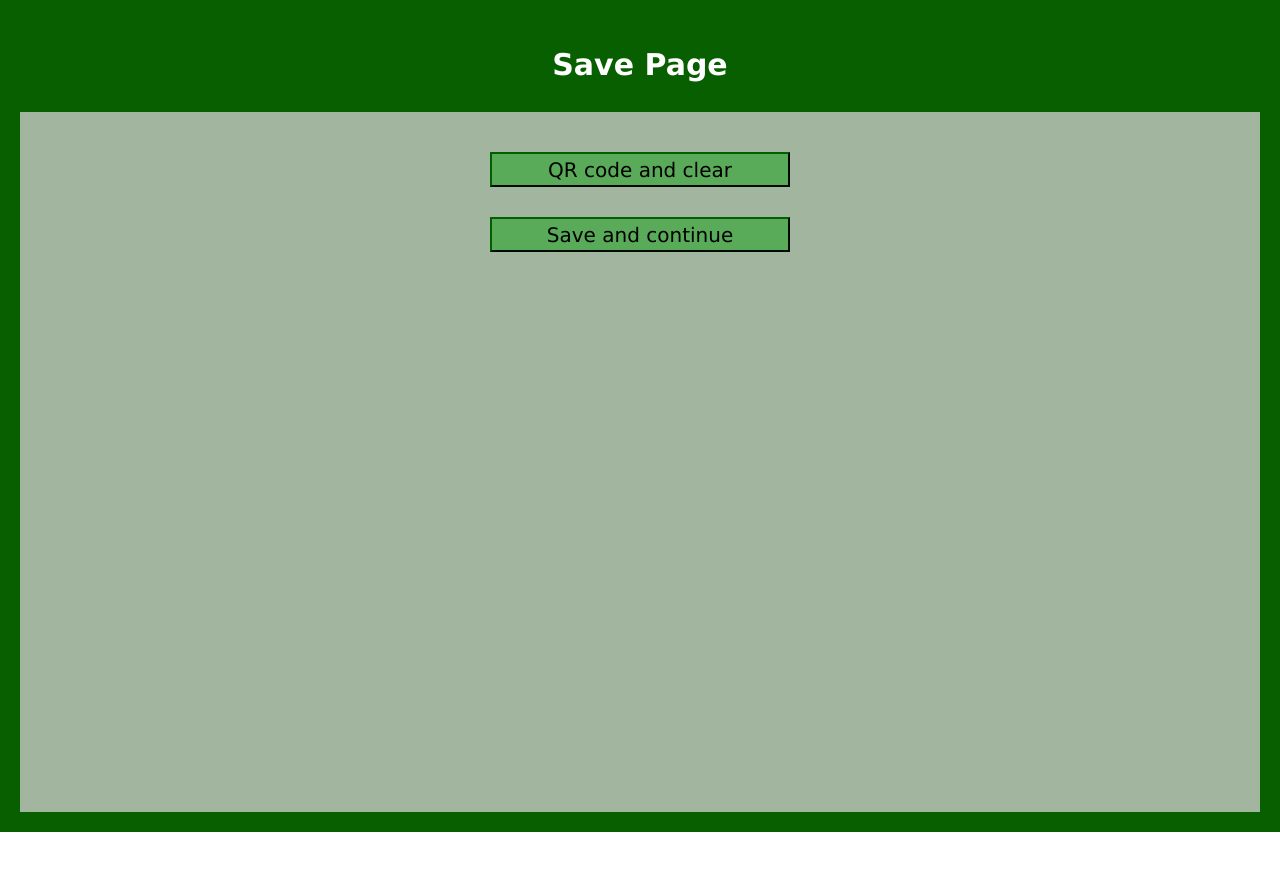
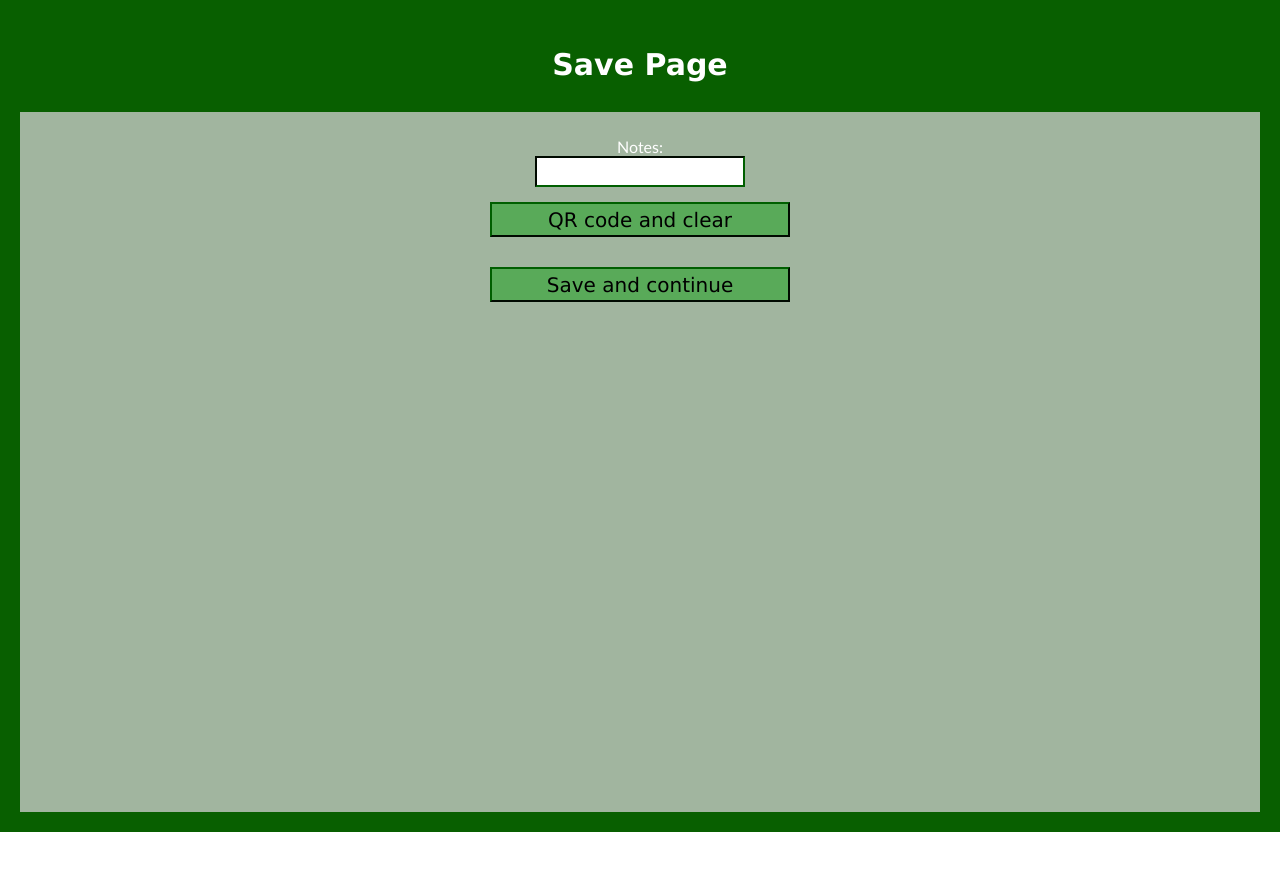
Before and after one commit to 4201VitruvianBots/ScoutingApp2023, a React (Create React App) app: page / in a window 1280 px wide. Shown: the part 2640-3510 px from the top of the page. Built offline with nearby package versions, Linux system fonts and the light colour scheme.

Commit message:
Added Comment section

```diff
--- a/src/Pages.js
+++ b/src/Pages.js
@@ -124,14 +124,18 @@ function SavePage(props) {
         <Page selected={props.selected} id="save-page">
             <br></br>
             <br></br>
+
             <p className="section-label">Save Page</p>
             <div className="areaSaP">
-
+            <label htmlFor="Notes">Notes:</label>
+                <input type="text" id="Ck" name="Notes" />
                 { /* <label className="item-label" htmlFor="clear">QR code and clear</label> */}
                 <input type="submit" className="SAVE" value="QR code and clear" />
                 <br />
+
                 {/* } <label className="item-label" htmlFor="continue">Save and continue</label> */}
                 <input type="submit" className="SAVE" value="Save and continue" />
+
             </div>
 
             <div className="areaSAP" id="QRCode">
```
